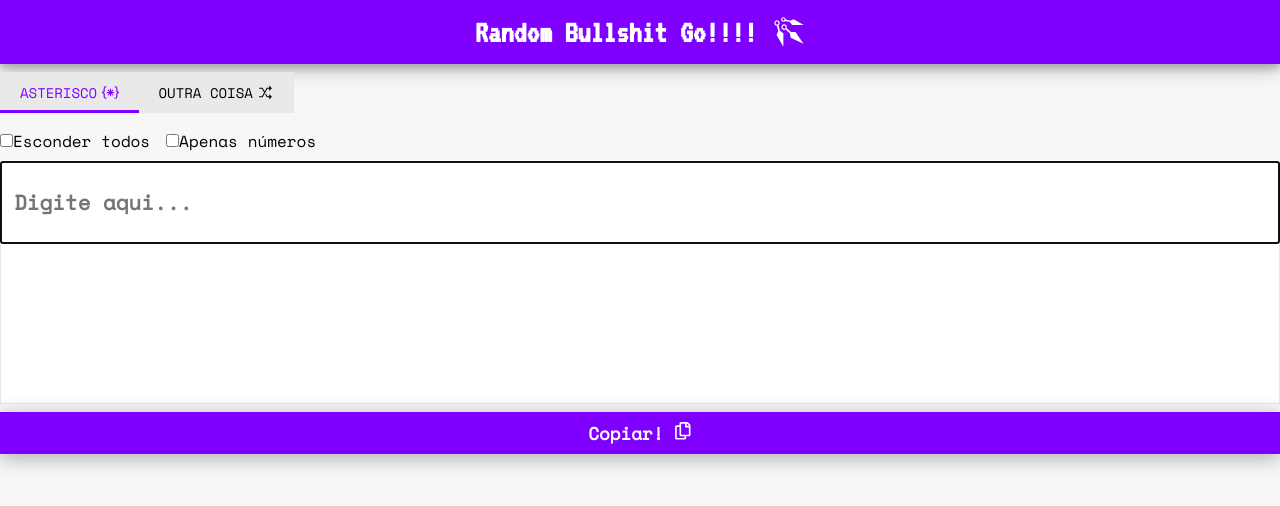
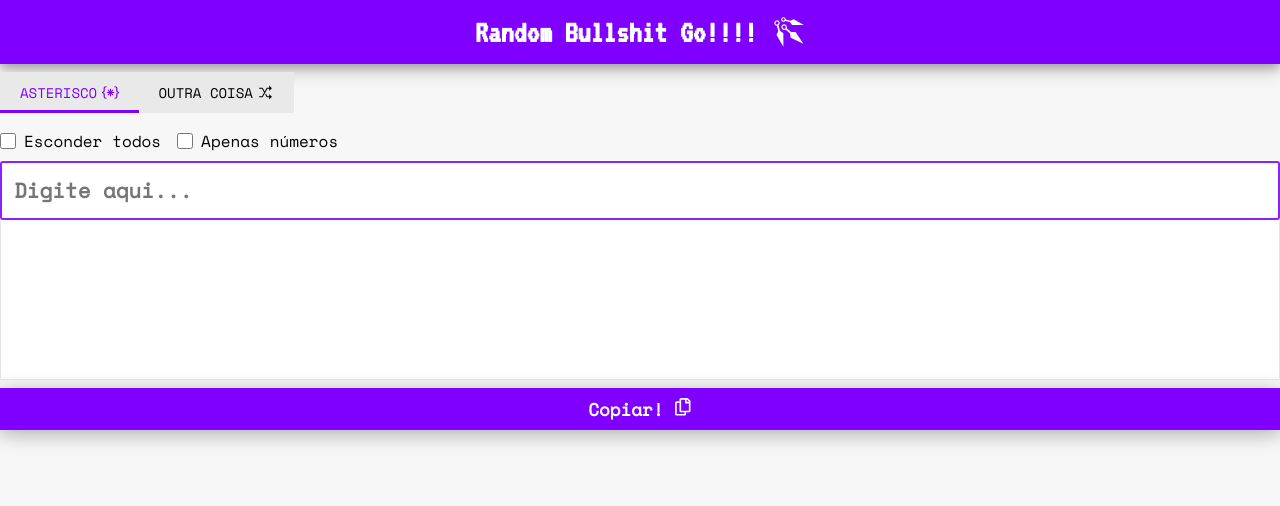
Before and after one commit to allanqueiroz02/random-bullsht, a React (Vite) app: page / in a window 1280 px wide. Shown: the top 506 px of the page. Built offline with nearby package versions, Linux system fonts and the light colour scheme.

Commit message:
style: adjusted style on first tab

```diff
--- a/src/pages/EmAsteriscos/EmAsteriscos.tsx
+++ b/src/pages/EmAsteriscos/EmAsteriscos.tsx
@@ -34,25 +34,26 @@ export const EmAsteriscos = () => {
 
   return (
     <div className="container">
-      <div className="container-checkboxs">
-        <label className="extra-margin-right">
+      <div className="container-checkbox">
+        <div className="flex">
           <input
             type="checkbox"
             id="hideAll"
             checked={hideAll}
             onChange={() => setHideAll((prev) => !prev)}
           />
-          Esconder todos
-        </label>
-        <label>
+          <label htmlFor="hideAll">Esconder todos</label>
+        </div>
+
+        <div className="flex">
           <input
             type="checkbox"
             id="hideOnlyNumbers"
             checked={hideOnlyNumber}
             onChange={() => setHideOnlyNumbers((prev) => !prev)}
           />
-          Apenas números
-        </label>
+          <label htmlFor="hideOnlyNumbers">Apenas números</label>
+        </div>
       </div>
 
       <div className="container-input">
--- a/src/pages/EmAsteriscos/styles.css
+++ b/src/pages/EmAsteriscos/styles.css
@@ -1,26 +1,37 @@
+.flex {
+  display: flex;
+  align-items: center;
+}
+
 .container {
   margin-top: 1rem;
 }
 
-.container-checkboxs {
+.container-checkbox {
+  display: flex;
+  gap: 1rem;
   margin-bottom: 0.5rem;
 }
-
-.container-checkboxs label {
+.container-checkbox label {
   cursor: pointer;
 }
-
-.container-checkboxs label:not(:last-child) {
-  /* border: 1px solid red; */
-  margin-right: 1rem;
+.container-checkbox input[type="checkbox"] {
+  width: 16px;
+  height: 16px;
+  margin-right: 0.5rem;
 }
 
 .container-input input {
   display: block;
   width: 100%;
-  padding: 1.5rem 0.75rem;
+  padding: 0.75rem 0.75rem;
   font-size: 1.3rem;
   font-weight: 600;
+  outline-color: var(--primary-color);
+  transition: 0.3s;
+}
+.container-input input:focus {
+  outline-color: var(--primary-color-light);
 }
 
 .container-informacao {
@@ -49,3 +60,7 @@
 .container-copiar-btn button:hover {
   background-color: var(--primary-color-light);
 }
+
+.extra-margin-right {
+  margin-right: 100px;
+}
```
